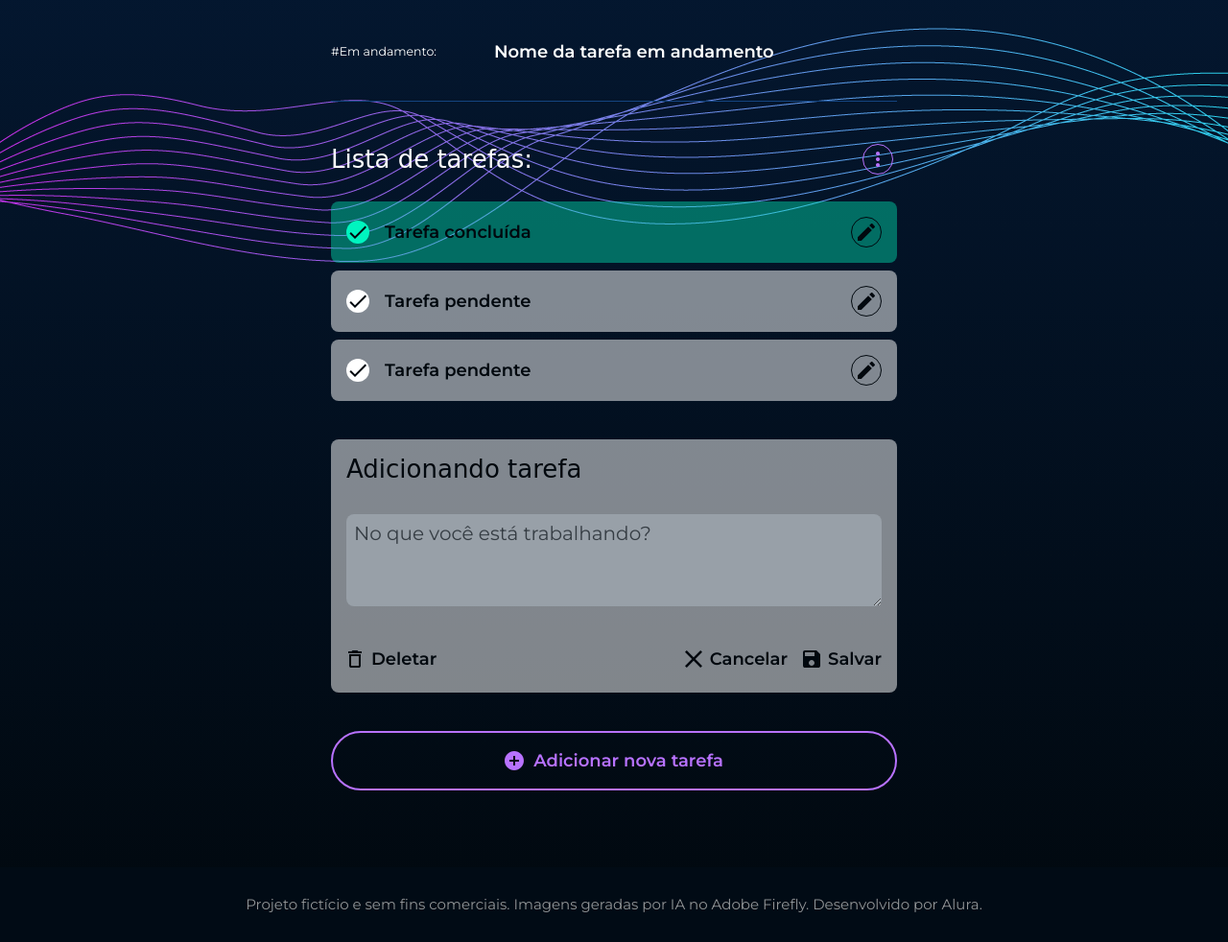
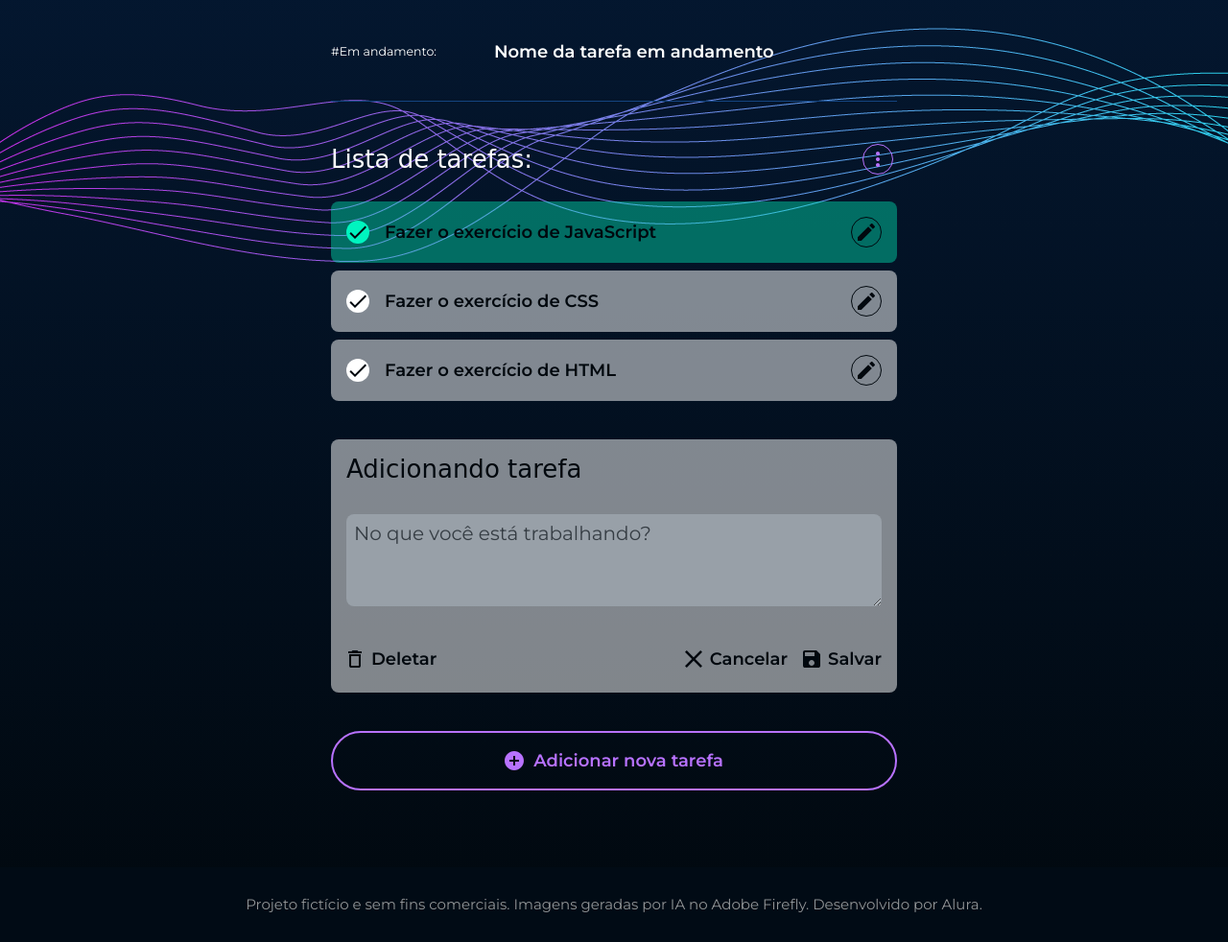
Before and after one commit to arcanjo17/fokus, a website built with Vite: page index.html in a window 1280 px wide. Shown: the part 1082-2064 px from the top of the page at 96% size. Built offline with nearby package versions, Linux system fonts and the light colour scheme; a web font is replaced by a local one.

Commit message:
Adicionando tarefas via JS

```diff
--- a/index.html
+++ b/index.html
@@ -77,44 +77,6 @@
         </div>
 
         <ul class="task-list">
-          <li class="task-list__item task-list__item--complete">
-            <button type="button" class="task-list__status" aria-pressed="true" aria-label="Marcar tarefa como pendente">
-              <svg width="24" height="24" viewBox="0 0 24 24" xmlns="http://www.w3.org/2000/svg" aria-hidden="true">
-                <circle cx="12" cy="12" r="12" />
-                <path d="M9 16.1719L19.5938 5.57812L21 6.98438L9 18.9844L3.42188 13.4062L4.82812 12L9 16.1719Z" />
-              </svg>
-            </button>
-            <p class="task-list__description">Tarefa concluída</p>
-            <button type="button" class="task-list__edit" aria-label="Editar tarefa">
-              <span class="icon icon--edit icon--lg" aria-hidden="true"></span>
-            </button>
-          </li>
-          <li class="task-list__item">
-            <button type="button" class="task-list__status" aria-pressed="false"
-              aria-label="Marcar tarefa como concluída">
-              <svg width="24" height="24" viewBox="0 0 24 24" xmlns="http://www.w3.org/2000/svg" aria-hidden="true">
-                <circle cx="12" cy="12" r="12" />
-                <path d="M9 16.1719L19.5938 5.57812L21 6.98438L9 18.9844L3.42188 13.4062L4.82812 12L9 16.1719Z" />
-              </svg>
-            </button>
-            <p class="task-list__description">Tarefa pendente</p>
-            <button type="button" class="task-list__edit" aria-label="Editar tarefa">
-              <span class="icon icon--edit icon--lg" aria-hidden="true"></span>
-            </button>
-          </li>
-          <li class="task-list__item">
-            <button type="button" class="task-list__status" aria-pressed="false"
-              aria-label="Marcar tarefa como concluída">
-              <svg width="24" height="24" viewBox="0 0 24 24" xmlns="http://www.w3.org/2000/svg" aria-hidden="true">
-                <circle cx="12" cy="12" r="12" />
-                <path d="M9 16.1719L19.5938 5.57812L21 6.98438L9 18.9844L3.42188 13.4062L4.82812 12L9 16.1719Z" />
-              </svg>
-            </button>
-            <p class="task-list__description">Tarefa pendente</p>
-            <button type="button" class="task-list__edit" aria-label="Editar tarefa">
-              <span class="icon icon--edit icon--lg" aria-hidden="true"></span>
-            </button>
-          </li>
         </ul>
 
         <form class="task-form">
--- a/src/scripts/todos.js
+++ b/src/scripts/todos.js
@@ -1,7 +1,23 @@
 const form = document.querySelector('.task-form')
 const todoList = document.querySelector('.task-list')
 
-const todos = []
+const todos = [
+  {
+    id: 1,
+    description: 'Fazer o exercício de JavaScript',
+    completed: true
+  },
+  {
+    id: 2,
+    description: 'Fazer o exercício de CSS',
+    completed: false
+  },
+  {
+    id: 3,
+    description: 'Fazer o exercício de HTML',
+    completed: false
+  }
+]
 
 form.addEventListener('submit', (event) => {
   event.preventDefault()
@@ -15,7 +31,7 @@ form.addEventListener('submit', (event) => {
   }
 
   const li = renderTodoListItem(todo)
-    todoList.innerHTML += li
+  todoList.appendChild(li)
 
   todos.push(todo)
 
@@ -26,18 +42,62 @@ form.addEventListener('submit', (event) => {
 })
 
 function renderTodoListItem(todo) {
-    return `
-    <li class="task-list__item">
-            <button type="button" class="task-list__status" aria-pressed="true" aria-label="Marcar tarefa como pendente">
-              <svg width="24" height="24" viewBox="0 0 24 24" xmlns="http://www.w3.org/2000/svg" aria-hidden="true">
-                <circle cx="12" cy="12" r="12" />
-                <path d="M9 16.1719L19.5938 5.57812L21 6.98438L9 18.9844L3.42188 13.4062L4.82812 12L9 16.1719Z" />
-              </svg>
-            </button>
-            <p class="task-list__description">${todo.description}</p>
-            <button type="button" class="task-list__edit" aria-label="Editar tarefa">
-              <span class="icon icon--edit icon--lg" aria-hidden="true"></span>
-            </button>
-          </li>
-    `
+
+  const listItem = document.createElement('li')
+
+  listItem.classList.add('task-list__item')
+
+  const statusButton = document.createElement('button')
+  statusButton.type = 'button'
+  statusButton.classList.add('task-list__status')
+  statusButton.setAttribute('aria-pressed', todo.completed)
+
+  const statusIcon = document.createElement('img')
+  statusIcon.src = todo.completed ? '/icons/check_circle.svg' : '/icons/check_circle_pending.svg'
+
+  const paragraph = document.createElement('p')
+  paragraph.classList.add('task-list__description')
+  paragraph.textContent = todo.description
+
+  const editButton = document.createElement('button')
+  editButton.type = 'button'
+  editButton.classList.add('task-list__edit')
+  editButton.setAttribute('aria-label', 'Editar tarefa')
+
+  const span = document.createElement('span')
+  span.classList.add('icon', 'icon--edit', 'icon--lg')
+  span.setAttribute('aria-hidden', 'true')
+
+  statusButton.appendChild(statusIcon)
+  editButton.appendChild(span)
+  listItem.append(statusButton, paragraph, editButton)
+
+  if (todo.completed) {
+    listItem.classList.add('task-list__item--complete')
+    statusButton.setAttribute('aria-pressed', 'Marcar tarefa como concluída')
+  } else {
+    statusButton.setAttribute('aria-label', 'Marcar tarefa como pendente')
   }
+
+  return listItem
+
+  // return `
+  // <li class="task-list__item">
+  //         <button type="button" class="task-list__status" aria-pressed="true" aria-label="Marcar tarefa como pendente">
+  //           <svg width="24" height="24" viewBox="0 0 24 24" xmlns="http://www.w3.org/2000/svg" aria-hidden="true">
+  //             <circle cx="12" cy="12" r="12" />
+  //             <path d="M9 16.1719L19.5938 5.57812L21 6.98438L9 18.9844L3.42188 13.4062L4.82812 12L9 16.1719Z" />
+  //           </svg>
+  //         </button>
+  //         <p class="task-list__description">${todo.description}</p>
+  //         <button type="button" class="task-list__edit" aria-label="Editar tarefa">
+  //           <span class="icon icon--edit icon--lg" aria-hidden="true"></span>
+  //         </button>
+  //       </li>
+  // `
+}
+
+todos.forEach(todo => {
+  const element = renderTodoListItem(todo)
+  todoList.appendChild(element)
+})
```
Lines whose indentation alone changed are shown as unchanged.
